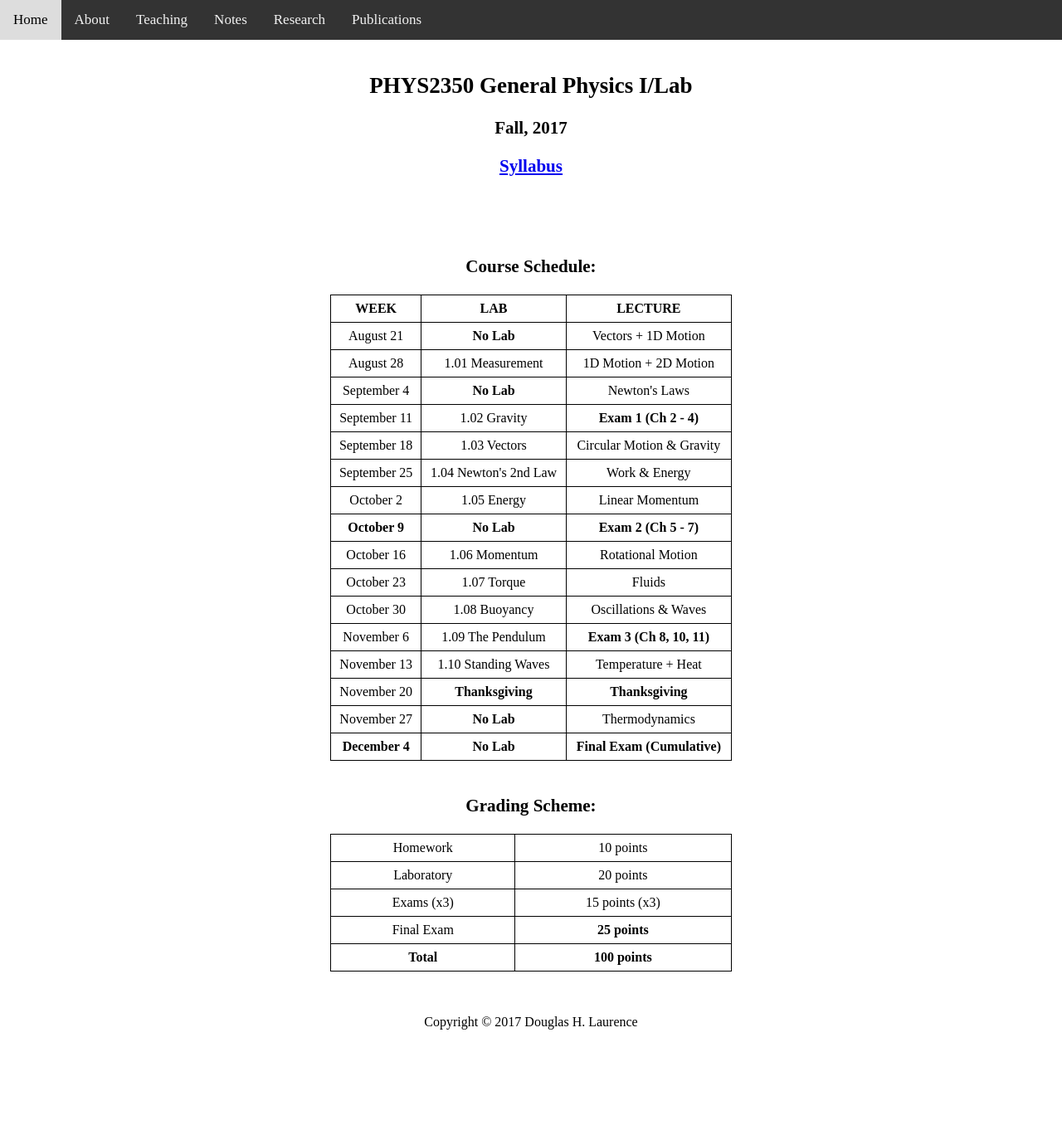
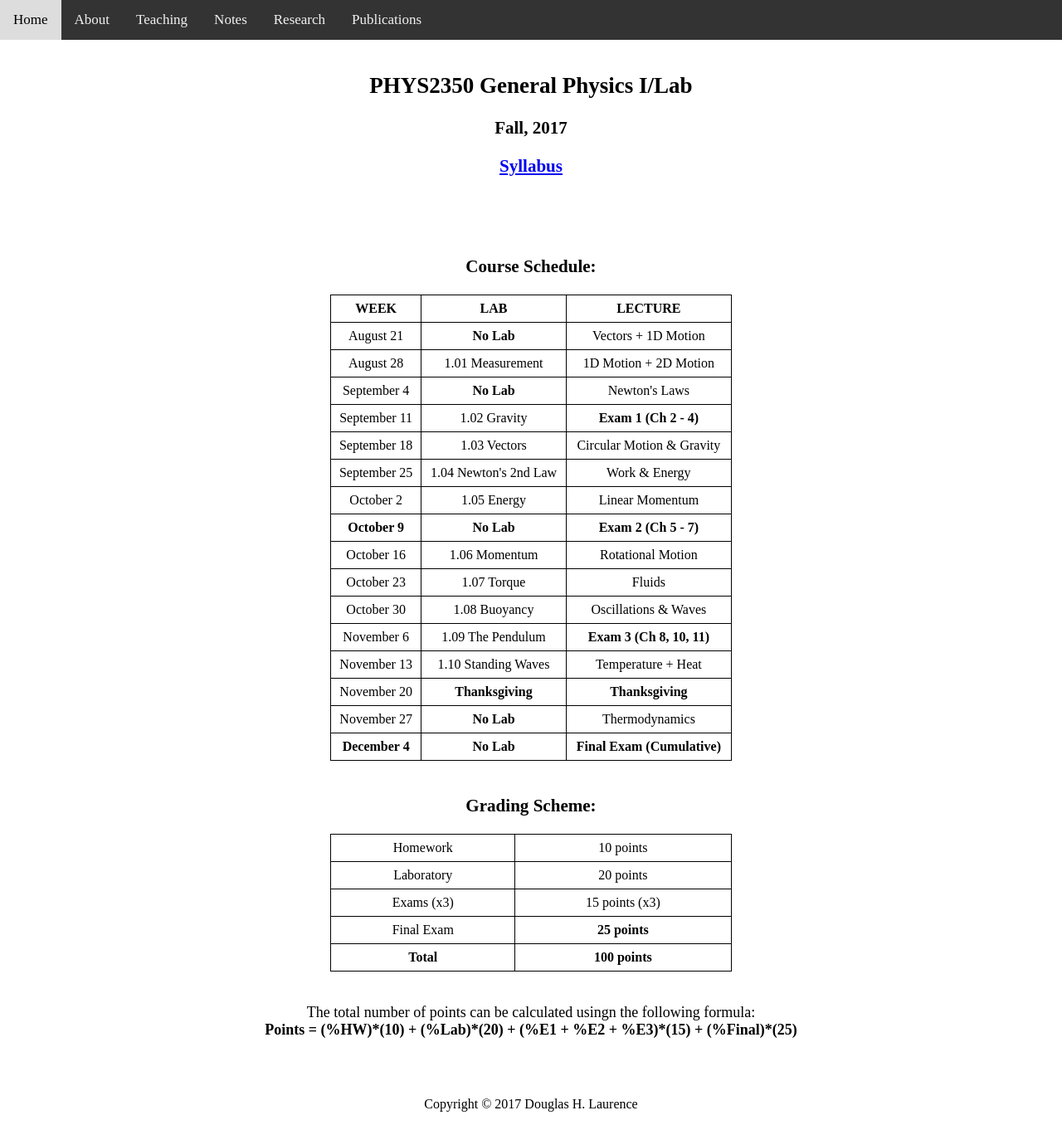
Before and after one commit to dhlaurence/dhlaurence.github.io, a Jekyll site: the page built from teaching/phys2350fall17.html, in a window 1280 px wide. Shown: the whole page at 83% size. Built offline with Jekyll 4.4.1, drawn with Linux system fonts in a browser that asks for light colours; before the commit the page ends 1257 px from its top, so only the background shows below that.

Commit message:
Update phys2350fall17.html

```diff
--- a/teaching/phys2350fall17.html
+++ b/teaching/phys2350fall17.html
@@ -131,4 +131,11 @@ title: PHYS2350Fall2017
   </tr>
   </table></center>
 
+  <br>
+
+  <p>
+    <center>The total number of points can be calculated usingn the following formula: <br>
+    <b>Points = (%HW)*(10) + (%Lab)*(20) + (%E1 + %E2 + %E3)*(15) + (%Final)*(25)</b></center>
+  </p>
+
 </article>
```
Lines whose indentation alone changed are shown as unchanged.
